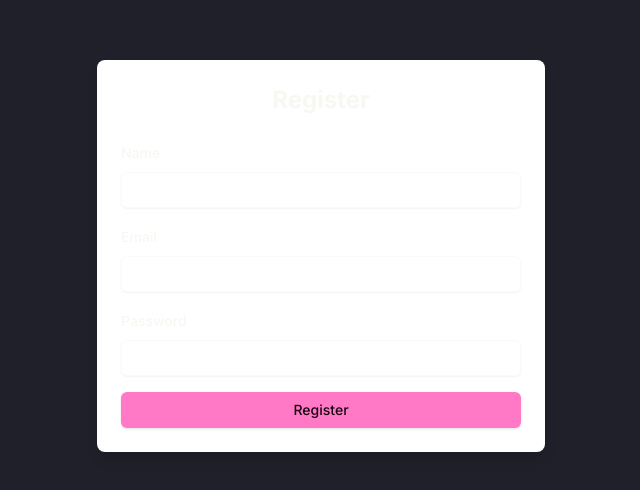
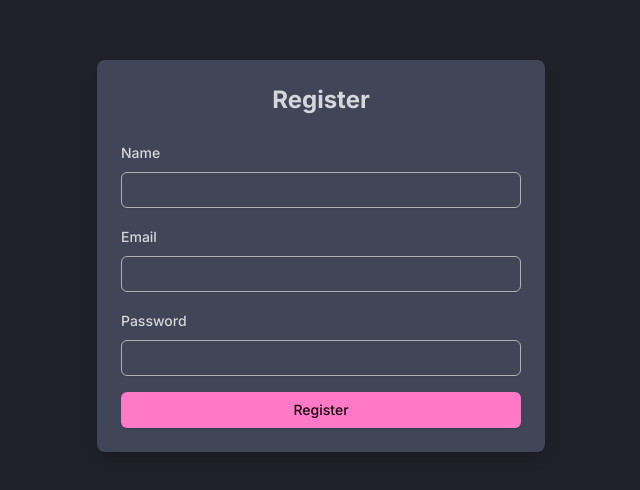
Before and after one commit to N-Dave-08/playground, a Next.js app in the folder crud/: page /register in a window 1280 px wide. Shown: the part 144-634 px from the top of the page, without its empty margins (319-959 px from the left). Built offline with nearby package versions, Linux system fonts and the light colour scheme.

Commit message:
updated the color, and navigate to login after register

```diff
--- a/crud/src/app/login/page.tsx
+++ b/crud/src/app/login/page.tsx
@@ -17,7 +17,7 @@
 
   return (
     <div className="min-h-screen flex items-center justify-center">
-      <div className="max-w-md w-full p-6 bg-white rounded-lg shadow-lg">
+      <div className="max-w-md w-full p-6 bg-neutral text-neutral-content rounded-lg shadow-lg">
         <h1 className="text-2xl font-bold text-center mb-6">Login</h1>
         <LoginForm />
       </div>
--- a/crud/src/app/register/page.tsx
+++ b/crud/src/app/register/page.tsx
@@ -11,13 +11,13 @@
 
   useEffect(() => {
     if (isAuthenticated) {
-      router.push('/');
+      router.push('/login');
     }
   }, [isAuthenticated, router]);
 
   return (
     <div className="min-h-screen flex items-center justify-center">
-      <div className="max-w-md w-full p-6 bg-white rounded-lg shadow-lg">
+      <div className="max-w-md w-full p-6 bg-neutral text-neutral-content rounded-lg shadow-lg">
         <h1 className="text-2xl font-bold text-center mb-6">Register</h1>
         <RegisterForm />
       </div>
```
